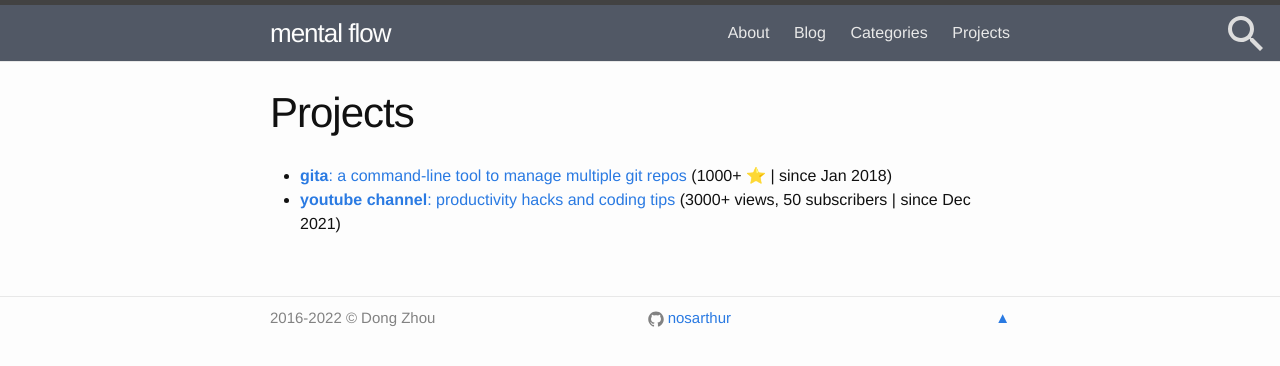
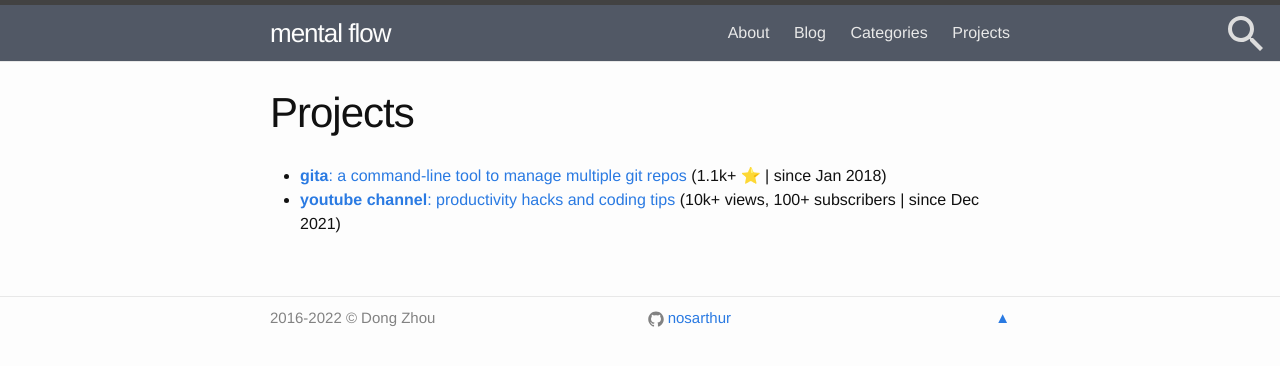
Before and after one commit to nosarthur/nosarthur.github.io, a Jekyll site: the page built from projects.md, in a window 1280 px wide. Shown: the top 366 px of the page. Built offline with Jekyll 4.4.1, drawn with Linux system fonts in a browser that asks for light colours.

Commit message:
minor update

```diff
--- a/projects.md
+++ b/projects.md
@@ -5,6 +5,6 @@
 ---
 
 - [**gita**: a command-line tool to manage multiple git repos](https://github.com/nosarthur/gita)
-  (1000+ ⭐ | since Jan 2018)
+  (1.1k+ ⭐ | since Jan 2018)
 - [**youtube channel**: productivity hacks and coding tips](https://www.youtube.com/channel/UCEkwn6bsFS5p11KoBymEn-Q)
-  (3000+ views, 50 subscribers | since Dec 2021)
+  (10k+ views, 100+ subscribers | since Dec 2021)
```
Also changed, not shown: _posts/2016-11-14-Monte-Carlo.md (+1 -1 lines), _posts/2016-12-30-entropy.md (+1 -1 lines), _posts/2017-09-03-bar.md (+2 -2 lines).
